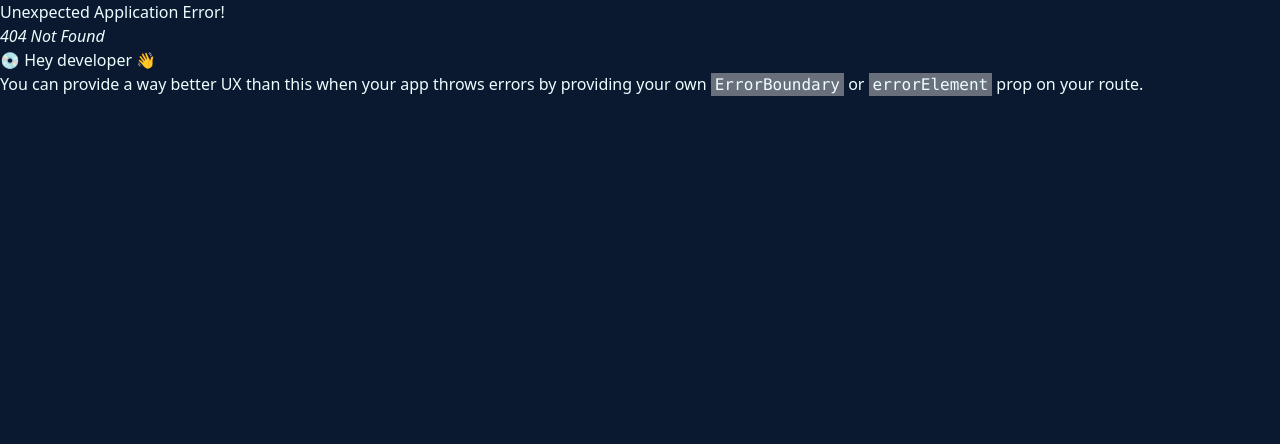
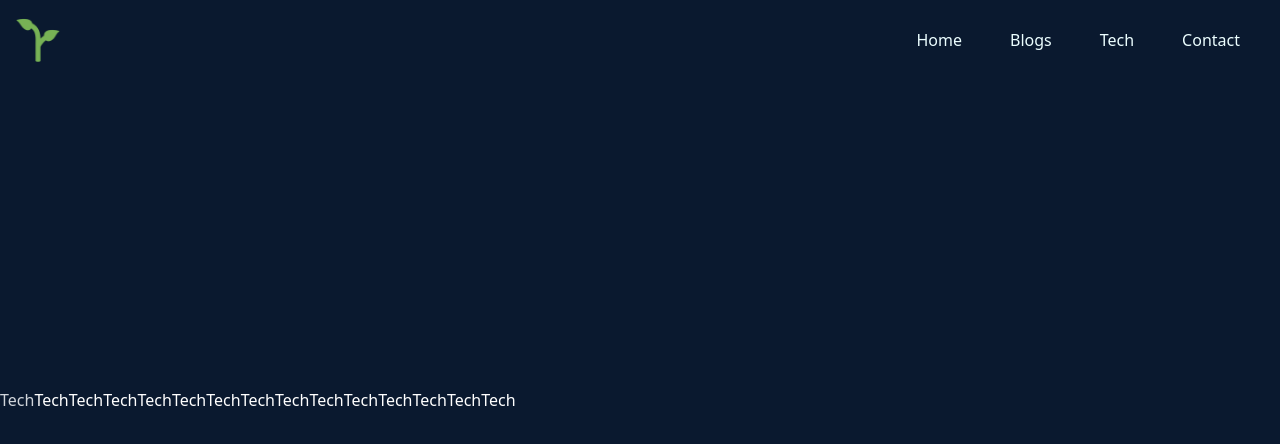
Before and after one commit to BarcaKerasiya/portfolio, a React (Vite) app: page /tech in a window 1280 px wide. Before the commit this address had no page. Shown: the top 444 px of the page. Built offline with nearby package versions, Linux system fonts and the light colour scheme; no server answers.

Commit message:
navbar tech section

```diff
--- a/src/components/Navbar.tsx
+++ b/src/components/Navbar.tsx
@@ -56,7 +56,12 @@ export const Navbar = () => {
           </NavLink>
         </li> */}
         <li>
-          <NavLink className="hover:text-[#77B255] duration-300" to="contact">
+          <NavLink className="hover:text-[#77B255] duration-300" to="/tech">
+            Tech
+          </NavLink>
+        </li>
+        <li>
+          <NavLink className="hover:text-[#77B255] duration-300" to="/contact">
             Contact
           </NavLink>
         </li>
@@ -132,7 +137,17 @@ export const Navbar = () => {
           {" "}
           <NavLink
             onClick={toggleClick}
-            to="contact"
+            to="/tech"
+            className="hover:text-[#77B255] duration-300"
+          >
+            Tech
+          </NavLink>
+        </li>
+        <li className="py-6 text-2xl">
+          {" "}
+          <NavLink
+            onClick={toggleClick}
+            to="/contact"
             className="hover:text-[#77B255] duration-300"
           >
             Contact
--- /dev/null
+++ b/src/components/Tech.tsx
@@ -0,0 +1,26 @@
+const Tech = () => {
+  return (
+    <div
+      id="tech"
+      className="w-full h-[100vh] flex items-center bg-[#0a192f]  py-4 text-white"
+    >
+      <span className="text-gray-300">Tech</span>
+      <span>Tech</span>
+      <span>Tech</span>
+      <span>Tech</span>
+      <span>Tech</span>
+      <span>Tech</span>
+      <span>Tech</span>
+      <span>Tech</span>
+      <span>Tech</span>
+      <span>Tech</span>
+      <span>Tech</span>
+      <span>Tech</span>
+      <span>Tech</span>
+      <span>Tech</span>
+      <span>Tech</span>
+    </div>
+  );
+};
+
+export default Tech;
```
Also changed, not shown: src/App.tsx (+10 -1 lines).
